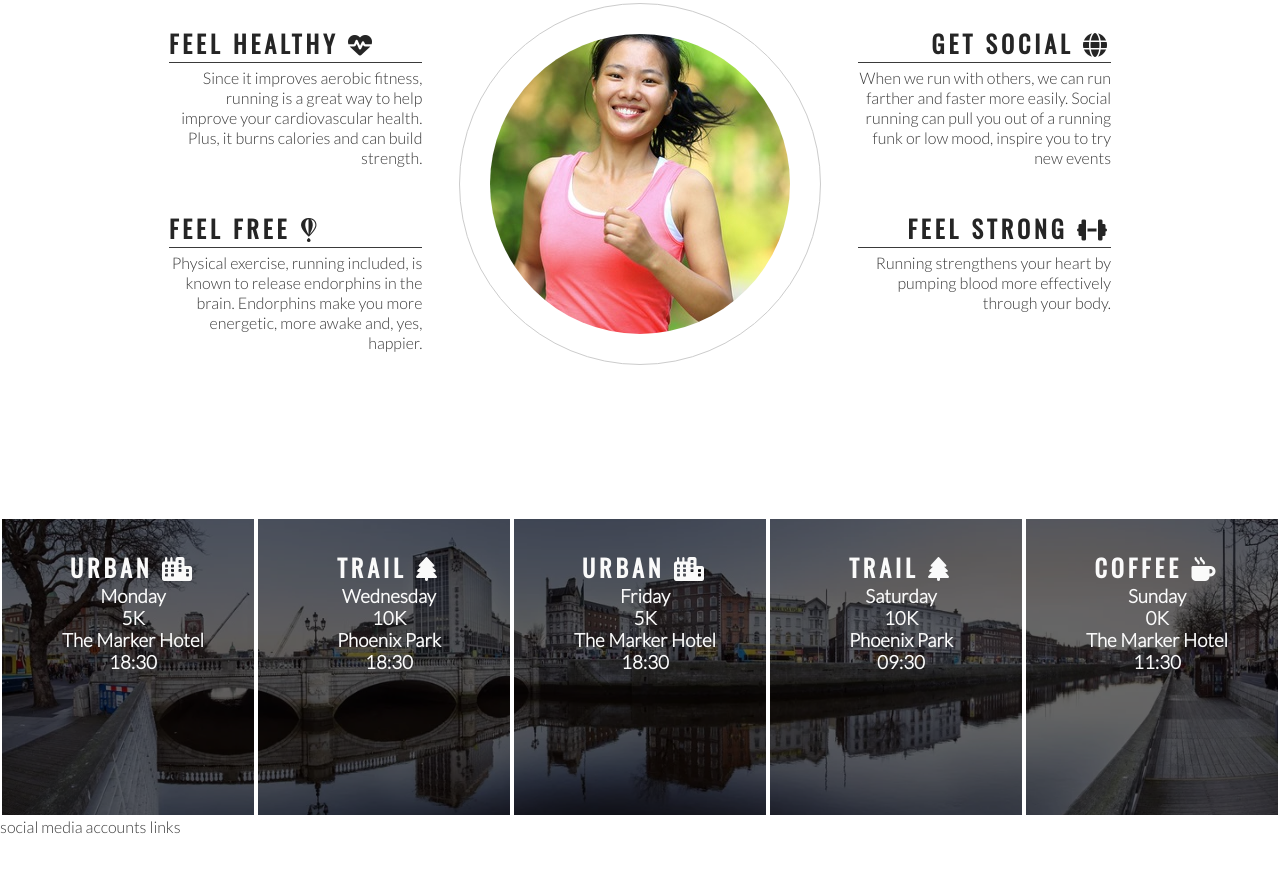
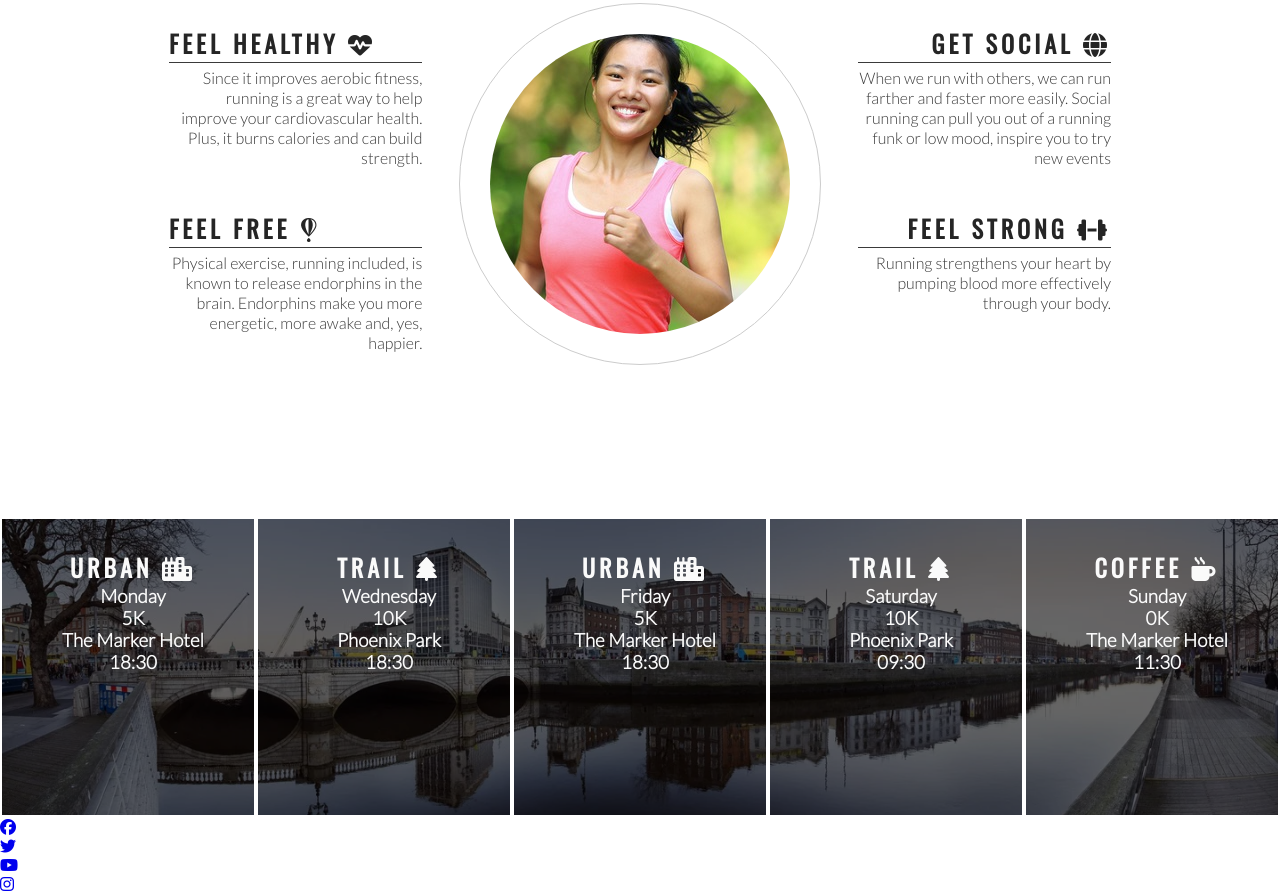
Before and after one commit to ShaneCDev/love-running, a plain HTML site: page index.html in a window 1280 px wide. Shown: the part 778-1671 px from the top of the page. Before the commit the page ends 1614 px from the top, so only its background shows below. Drawn offline with nearby package versions, Linux system fonts and the light colour scheme.

Commit message:
add social media icons to footer

```diff
--- a/index.html
+++ b/index.html
@@ -120,7 +120,20 @@
         </div>
     </section>
     <footer>
-        social media accounts links
+        <ul>
+            <li>
+                <a href="https://facebook.com" target="_blank" rel="noopener" aria-label="Visit our Facebook page (opens in new tab)"><i class="fab fa-facebook"></i></a>
+            </li>
+            <li>
+                <a href="https://twitter.com" target="_blank" rel="noopener" aria-label="Visit our Twitter page (opens in new tab)"><i class="fab fa-twitter"></i></a>
+            </li>
+            <li>
+                <a href="https://youtube.com" target="_blank" rel="noopener" aria-label="Visit our Youtube channel (opens in new tab)"><i class="fab fa-youtube"></i></i></a>
+            </li>
+            <li>
+                <a href="https://instagram.com" target="_blank" rel="noopener" aria-label="Visit our Instagram page (opens in new tab)"><i class="fab fa-instagram"></i></a>
+            </li>
+        </ul>
     </footer>
 
     <!-- font awesome script -->
```
